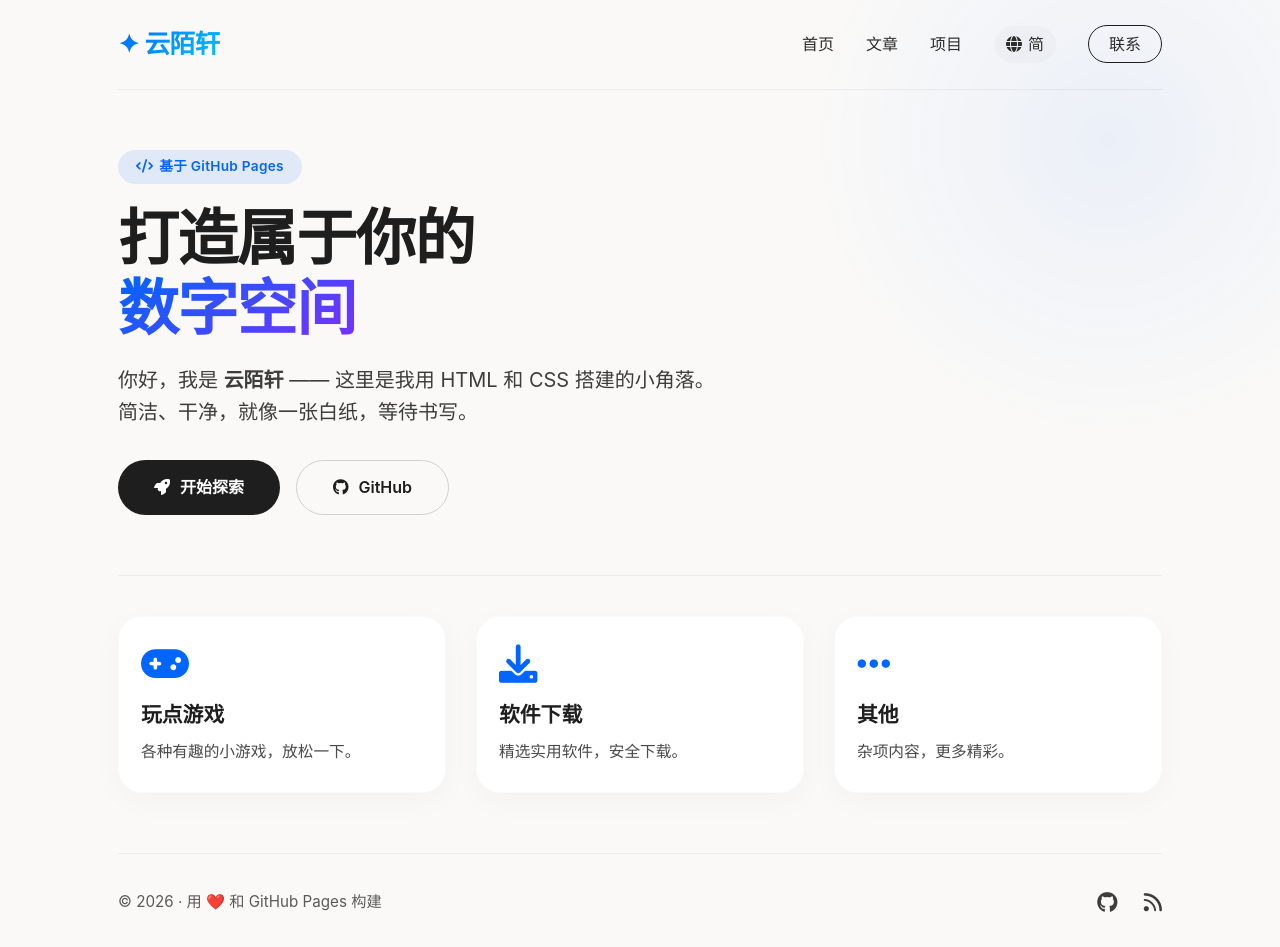
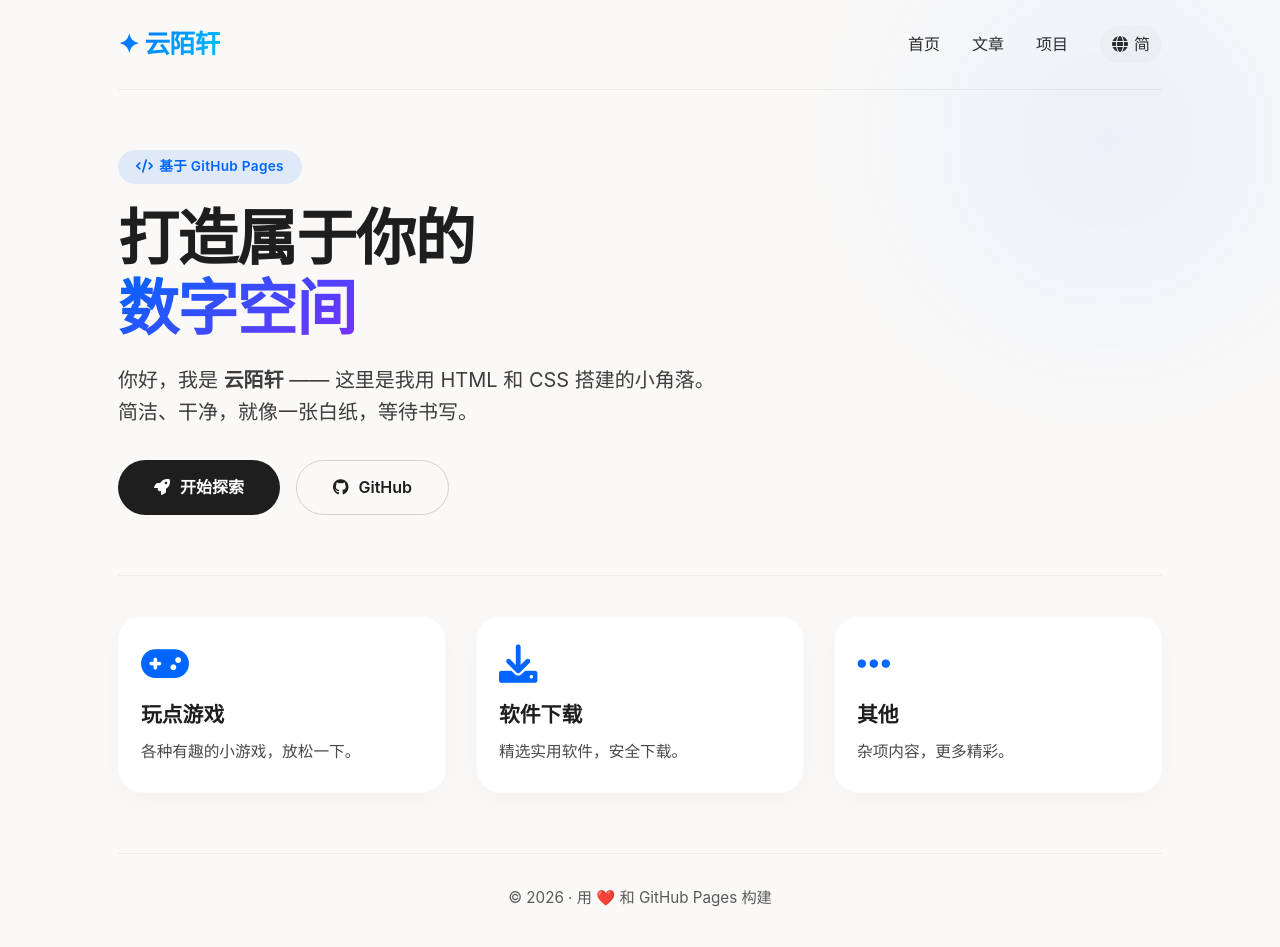
Before and after one commit to Yunmo-Xuan/Yunmo-Xuan.github.io, a plain HTML site: page index.html in a window 1280 px wide. Drawn offline with Linux system fonts and the light colour scheme.

Commit message:
Remove button styles and footer social links
Removed button styles and footer social links from the HTML.

```diff
--- a/index.html
+++ b/index.html
@@ -82,18 +82,6 @@
 
         .nav-links a:hover {
             color: #0066ff;
-        }
-
-        .btn-outline {
-            border: 1.5px solid #1e1e1e;
-            padding: 8px 20px;
-            border-radius: 40px;
-            transition: all 0.25s;
-        }
-
-        .btn-outline:hover {
-            background: #1e1e1e;
-            color: #fff !important;
         }
 
         /* 语言切换 */
@@ -308,26 +296,9 @@
             margin-top: auto;
             padding: 32px 0 28px;
             border-top: 1px solid rgba(0, 0, 0, 0.05);
-            display: flex;
-            justify-content: space-between;
-            align-items: center;
-            flex-wrap: wrap;
-            gap: 16px;
+            text-align: center;
             font-size: 0.95rem;
             color: #5a5a5a;
-        }
-
-        .footer-socials a {
-            color: #3d3d3d;
-            margin-left: 22px;
-            font-size: 1.3rem;
-            transition: color 0.2s, transform 0.2s;
-            display: inline-block;
-        }
-
-        .footer-socials a:hover {
-            color: #0066ff;
-            transform: translateY(-2px);
         }
 
         @media (max-width: 700px) {
@@ -350,13 +321,6 @@
             .btn-secondary {
                 width: 100%;
                 justify-content: center;
-            }
-            .footer {
-                flex-direction: column;
-                text-align: center;
-            }
-            .footer-socials a {
-                margin: 0 12px;
             }
         }
     </style>
@@ -384,8 +348,6 @@
                         <li><a href="#" data-lang="ja">日本語</a></li>
                     </ul>
                 </li>
-
-                <li><a href="mailto:your@email.com" class="btn-outline" data-i18n="nav_contact">联系</a></li>
             </ul>
         </nav>
 
@@ -437,10 +399,6 @@
 
         <footer class="footer">
             <span data-i18n="footer_text">© 2026 · 用 ❤️ 和 GitHub Pages 构建</span>
-            <div class="footer-socials">
-                <a href="https://github.com/你的用户名" target="_blank" aria-label="GitHub"><i class="fab fa-github"></i></a>
-                <a href="/feed.xml" aria-label="RSS"><i class="fas fa-rss"></i></a>
-            </div>
         </footer>
     </div>
 
@@ -451,7 +409,6 @@
                     nav_home: '首页',
                     nav_blog: '文章',
                     nav_projects: '项目',
-                    nav_contact: '联系',
                     hero_badge: '<i class="fas fa-code" style="margin-right: 6px;"></i> 基于 GitHub Pages',
                     hero_title_1: '打造属于你的',
                     hero_title_2: '数字空间',
@@ -470,7 +427,6 @@
                     nav_home: '首頁',
                     nav_blog: '文章',
                     nav_projects: '項目',
-                    nav_contact: '聯絡',
                     hero_badge: '<i class="fas fa-code" style="margin-right: 6px;"></i> 基於 GitHub Pages',
                     hero_title_1: '打造屬於你的',
                     hero_title_2: '數位空間',
@@ -489,7 +445,6 @@
                     nav_home: 'Home',
                     nav_blog: 'Blog',
                     nav_projects: 'Projects',
-                    nav_contact: 'Contact',
                     hero_badge: '<i class="fas fa-code" style="margin-right: 6px;"></i> Powered by GitHub Pages',
                     hero_title_1: 'Build your own',
                     hero_title_2: 'digital space',
@@ -508,7 +463,6 @@
                     nav_home: 'ホーム',
                     nav_blog: 'ブログ',
                     nav_projects: 'プロジェクト',
-                    nav_contact: 'お問い合わせ',
                     hero_badge: '<i class="fas fa-code" style="margin-right: 6px;"></i> GitHub Pages で公開',
                     hero_title_1: 'あなただけの',
                     hero_title_2: 'デジタル空間',
```
